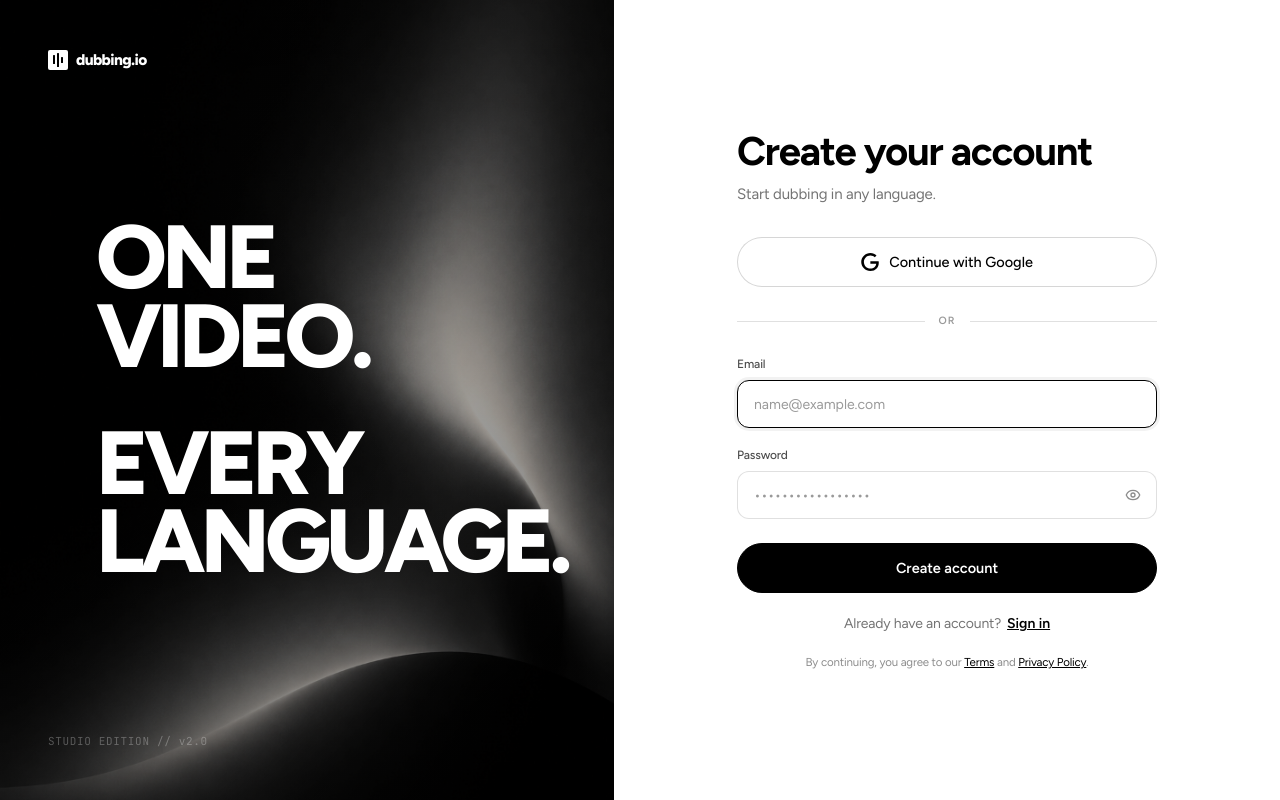
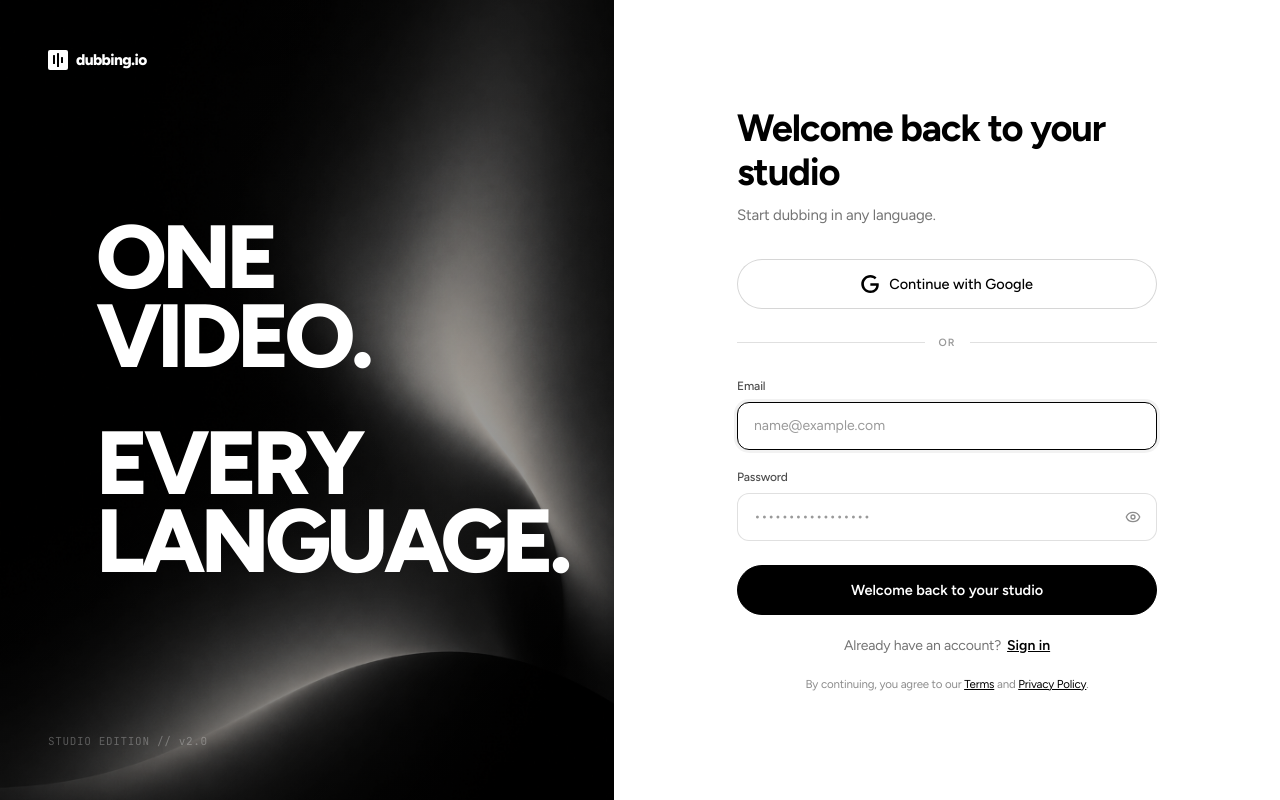
Before and after one commit to bahodr-dev/dubbing.io, a React (Vite) app: page /signin in a window 1280 px wide. Built offline with nearby package versions, Linux system fonts and the light colour scheme.

Commit message:
feat(auth): update headline and submit button to Welcome back to your studio

```diff
--- a/src/views/SignUpView.tsx
+++ b/src/views/SignUpView.tsx
@@ -120,14 +120,14 @@ export const SignUpView: React.FC<SignUpViewProps> = ({
           {/* Form Header */}
           <div style={{ marginBottom: '32px' }}>
             <h2 style={{
-              fontSize: 'clamp(32px, 3.5vw, 40px)',
+              fontSize: 'clamp(30px, 3.2vw, 38px)',
               fontWeight: 700,
               letterSpacing: '-0.03em',
-              lineHeight: 1.1,
+              lineHeight: 1.15,
               color: 'var(--black-100)',
               marginBottom: '10px',
             }}>
-              Create your account
+              Welcome back to your studio
             </h2>
             <p style={{
               fontSize: '15px',
@@ -266,7 +266,7 @@ export const SignUpView: React.FC<SignUpViewProps> = ({
               </div>
             </div>
 
-            {/* Submit Button (without arrow) */}
+            {/* Submit Button */}
             <button
               type="submit"
               className="btn btn-primary"
@@ -278,7 +278,7 @@ export const SignUpView: React.FC<SignUpViewProps> = ({
                 borderRadius: 'var(--radius-pill)',
               }}
             >
-              Create account
+              Welcome back to your studio
             </button>
           </form>
 
```
